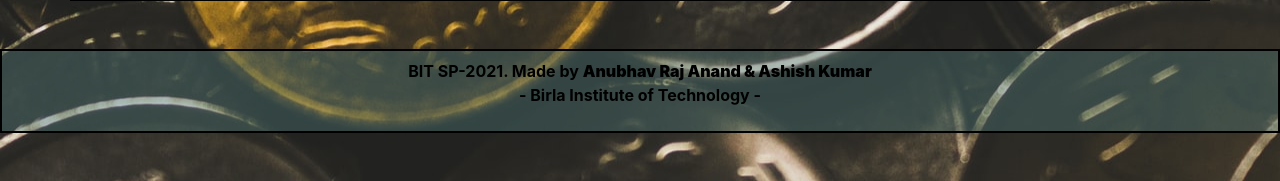
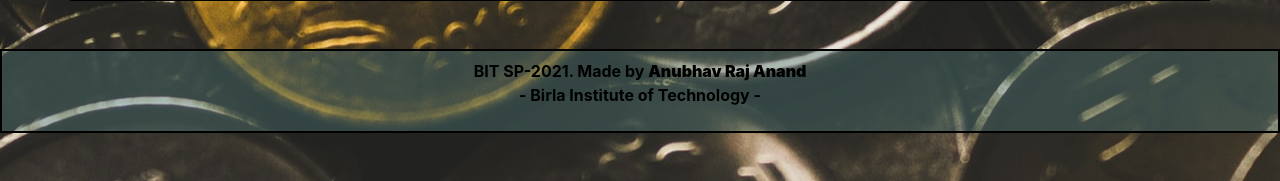
Before and after one commit to ara3601/Summer_traning.github.io, a PHP site: page /selecteduserdetail.php?id=1 in a window 1280 px wide. Shown: the part 619-800 px from the top of the page. Run offline with PHP 8.4, Linux system fonts and the light colour scheme; data that the repository does not hold is empty.

Commit message:
Update selecteduserdetail.php

```diff
--- a/selecteduserdetail.php
+++ b/selecteduserdetail.php
@@ -194,7 +194,7 @@ if(isset($_POST['submit']))
         </form>
     </div>
     <footer class="text-center mt-5 py-2">
-    <p>BIT SP-2021. Made by <b>Anubhav Raj Anand & Ashish Kumar</b> <br>- Birla Institute of Technology -</p>
+    <p>BIT SP-2021. Made by <b>Anubhav Raj Anand</b> <br>- Birla Institute of Technology -</p>
     </footer>
 <script src="https://code.jquery.com/jquery-3.5.1.slim.min.js" integrity="sha384-DfXdz2htPH0lsSSs5nCTpuj/zy4C+OGpamoFVy38MVBnE+IbbVYUew+OrCXaRkfj" crossorigin="anonymous"></script>
 <script src="https://cdn.jsdelivr.net/npm/bootstrap@4.5.3/dist/js/bootstrap.bundle.min.js" integrity="sha384-ho+j7jyWK8fNQe+A12Hb8AhRq26LrZ/JpcUGGOn+Y7RsweNrtN/tE3MoK7ZeZDyx" crossorigin="anonymous"></script>
```
